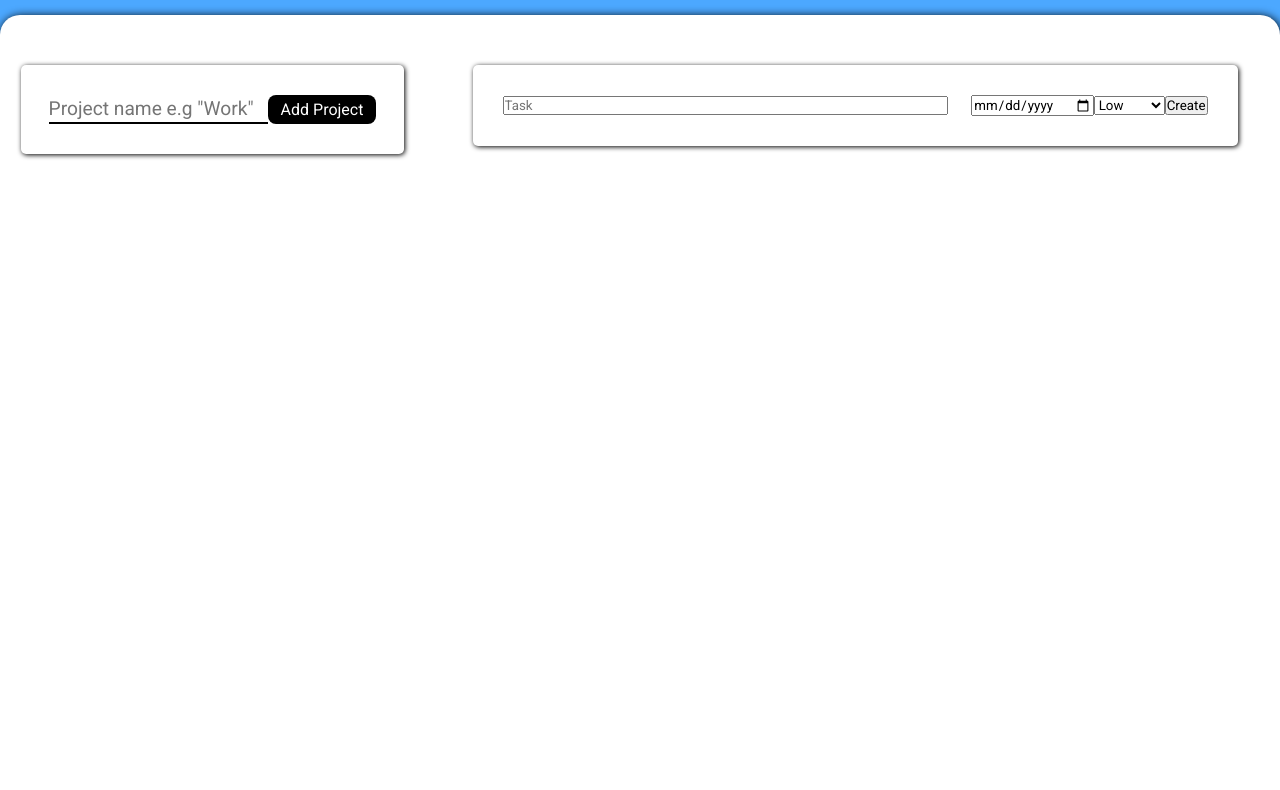
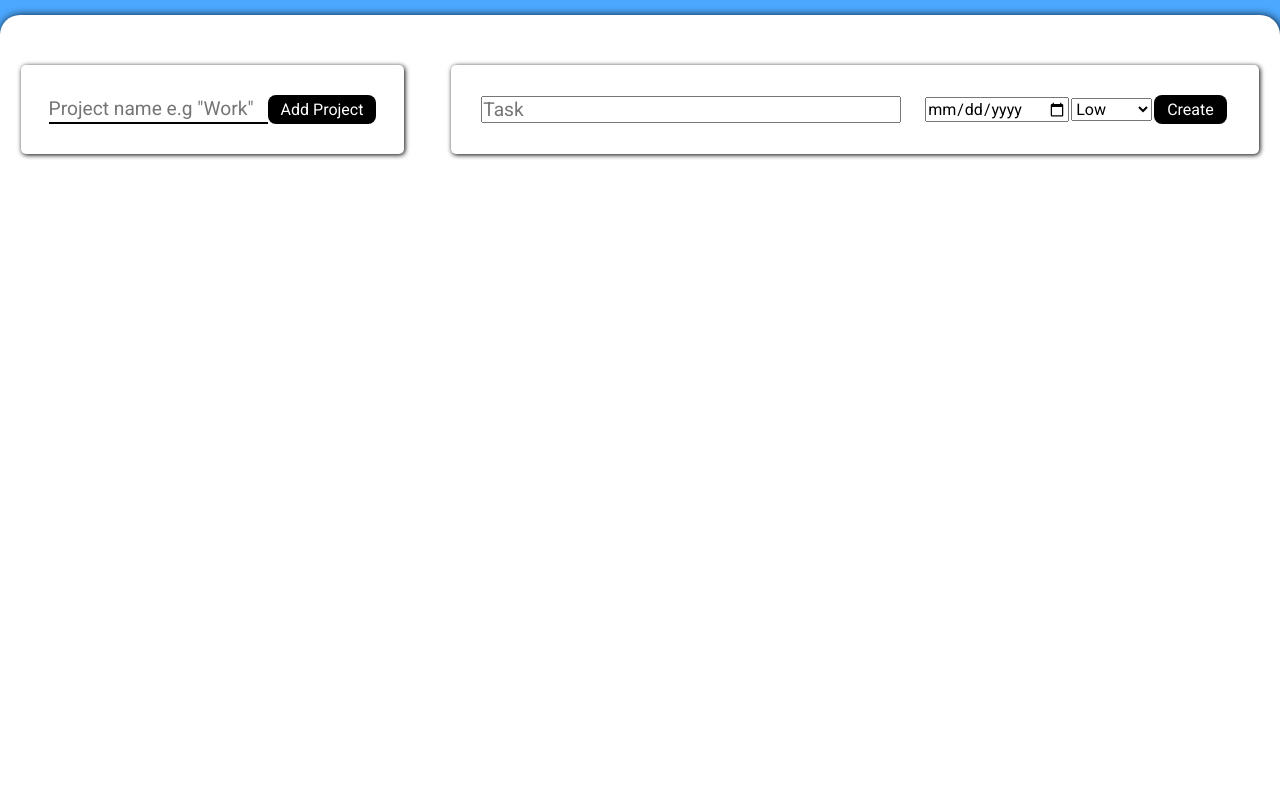
Before and after one commit to yhbe/todoList, a website built with webpack: page dist/index.html in a window 1280 px wide. Shown: the part 105-895 px from the top of the page. Built offline with nearby package versions, Linux system fonts and the light colour scheme.

Commit message:
more form stylings

```diff
--- a/src/style.css
+++ b/src/style.css
@@ -24,6 +24,8 @@ body{
 
 .body{
   display: grid;
+  /* grid-template-columns: repeat(auto-fit, minmax(400px,1fr));
+  grid-template-rows: min-content 1fr; */
   grid-template-columns: 1fr 2fr;
   box-shadow: 1px 1px 10px black;
   height: 100vh;
@@ -73,7 +75,7 @@ form{
   box-shadow: 1px 1px 5px black;
   padding: 30px;
   min-width: 490px;
-  width: 90%;
+  width: 95%;
   margin: 50px auto;
   border-radius: 5px;
 }
@@ -82,6 +84,11 @@ form > ul {
   display: flex;
   list-style: none;
   width: 100%;
+  align-items: center;
+}
+
+ul > li {
+  margin-right: 2px;
 }
 
 ul > :first-child{
@@ -89,7 +96,26 @@ ul > :first-child{
   min-width: 200px;
 }
 
-
 li > input[type="text"]{
   width: 95%;
+  font-size: 1.2rem;
 }
+
+li > input[type="date"]{
+  font-size: inherit;
+}
+
+li > select{
+  font-size: inherit;
+}
+
+li > button{
+  cursor: pointer;
+  font-size: inherit;
+  border: none;
+  padding: 5px 13px;
+  white-space: nowrap;
+  background-color: rgb(0, 0, 0);
+  color: white;
+  border-radius: 8px;
+}
```
